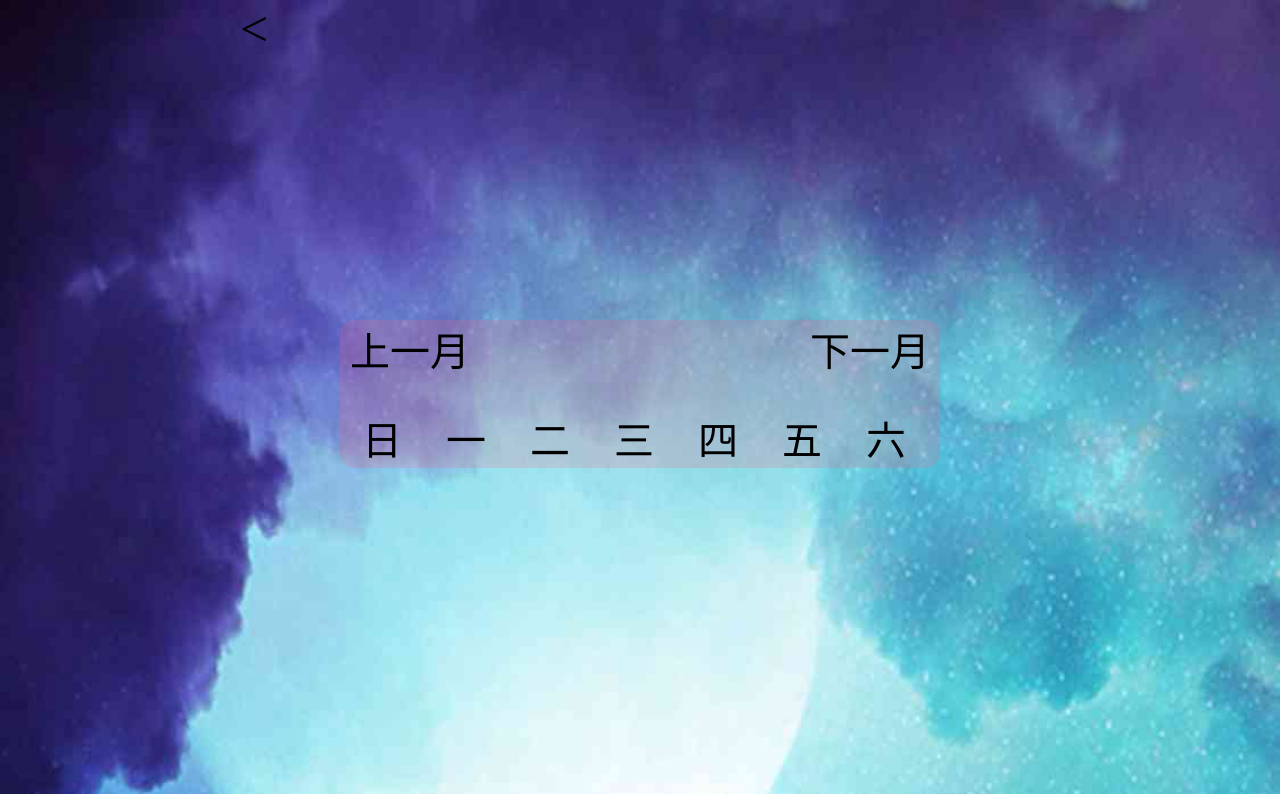
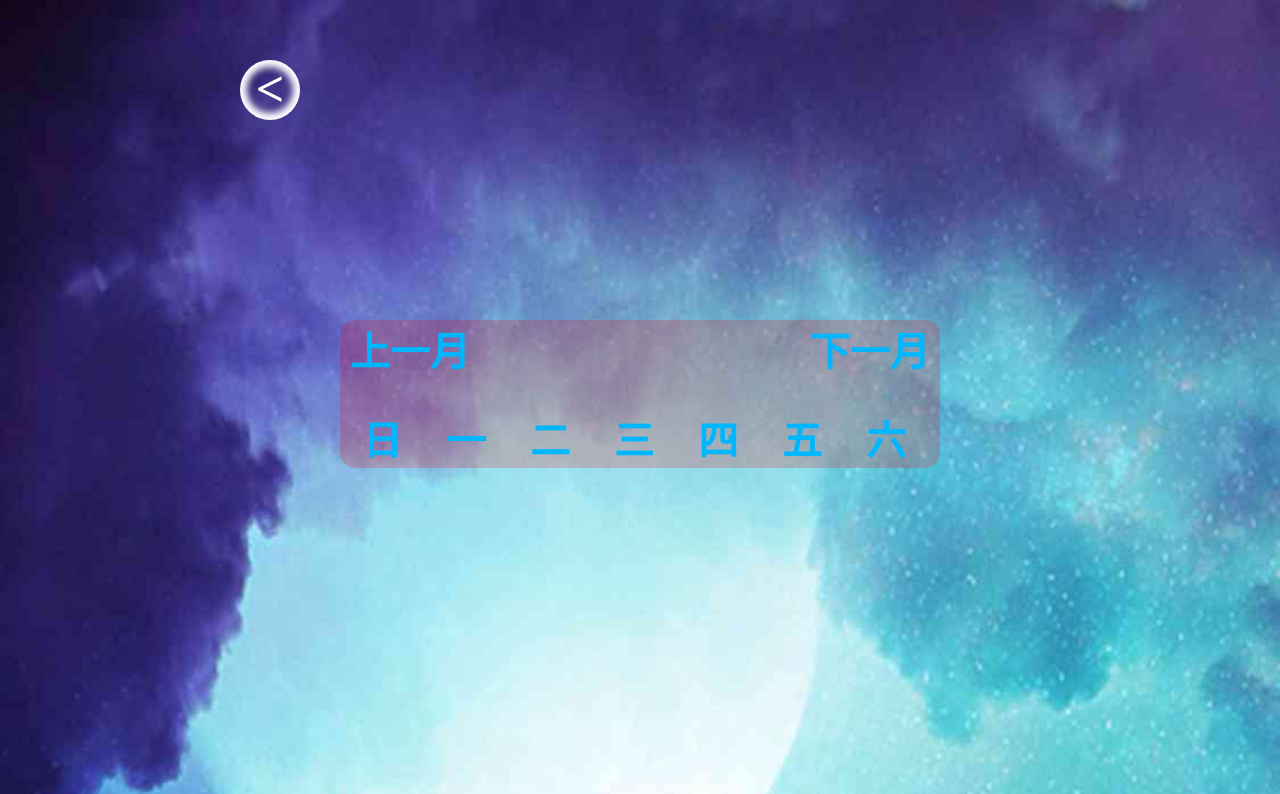
Before and after one commit to 75-Camp-Group-6/MoodCalendar, a plain HTML site: page frontend/calendar.html in a window 1280 px wide. Shown: the top 794 px of the page. Drawn offline with Linux system fonts and the light colour scheme.

Commit message:
Update calendar.css

```diff
--- a/frontend/assets/css/calendar.css
+++ b/frontend/assets/css/calendar.css
@@ -33,7 +33,6 @@ body{
   line-height: 1.4;
   font-family:"Zapf Chancery";
   font-size: 40px;
-
 }
 .footer .line textarea:focus {
   outline: none;
@@ -48,7 +47,7 @@ body{
     height:300px;
     font-size:50px;
 }
-.header .return{
+.header #return{
     display:inline-block;
     text-align:center;
     border-radius: 40px;
@@ -71,7 +70,8 @@ body{
     font-size:40px;
     width: 600px;
     margin: 20px auto;
-    background-color: rgba(247, 97, 130, 0.2);
+    font-weight:bolder;
+    background-color: rgba(255, 0, 0, 0.2);
     border-radius: 15px;
    }
    #data > li{
@@ -79,6 +79,10 @@ body{
    }
    #data > p{
     display: flex;
+    color: rgb(0, 183, 255);
+   }
+   #data > h5{
+    color: rgb(0, 183, 255);
    }
    #data > h5{
     text-align: center;
@@ -99,6 +103,7 @@ body{
    }
    #title > li{
     float: left;
+    color: rgb(0, 183, 255);
     width: 84px;
     height: 52px;
     line-height: 52px;
@@ -113,14 +118,16 @@ body{
     width: 78px;
     height: 68px;
     margin: 1px 1px;
-    border: 2px solid rgba(0,0,0,0);
+    border: 2px solid rgba(0, 0, 0, 0);
     line-height: 68px;
     text-align: center;
+    color: rgb(253, 92, 43);
     cursor: pointer;
     font-family: 幼圆;
+    border-radius: 50px;
    }
    #date > .hover:hover{
-    border: 2px solid red;
+    border: 2px solid rgb(255, 238, 0);
     border-radius: 50px;
    }
    .active{
```
